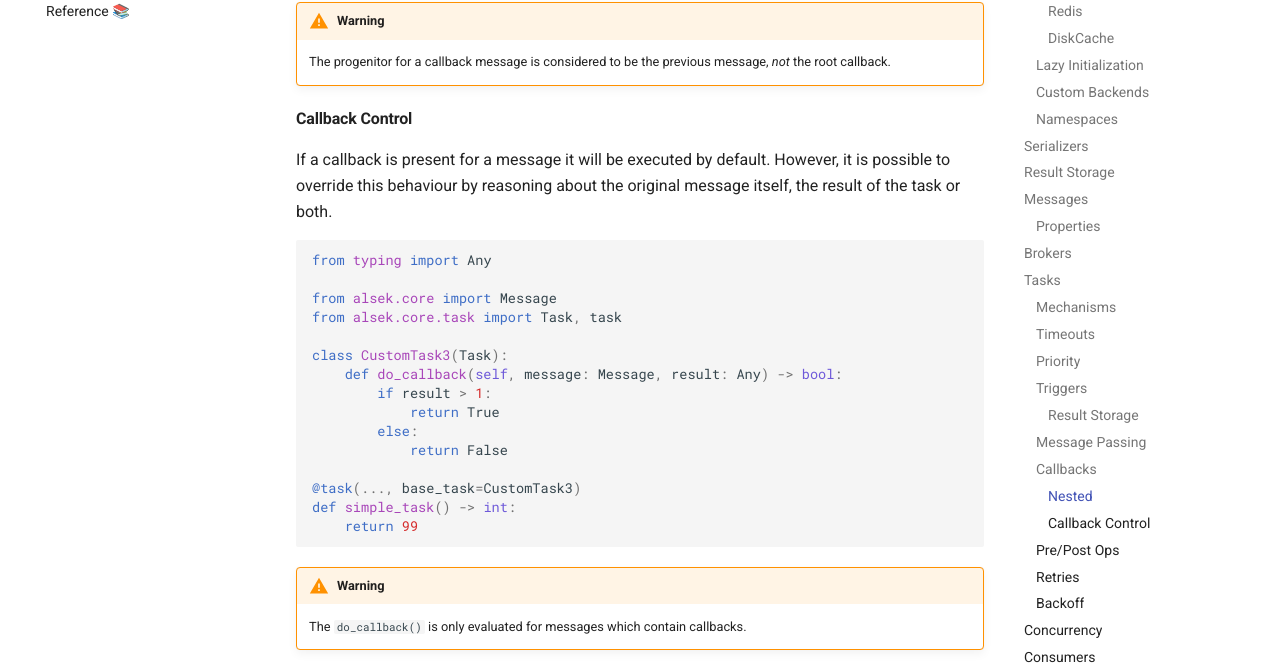
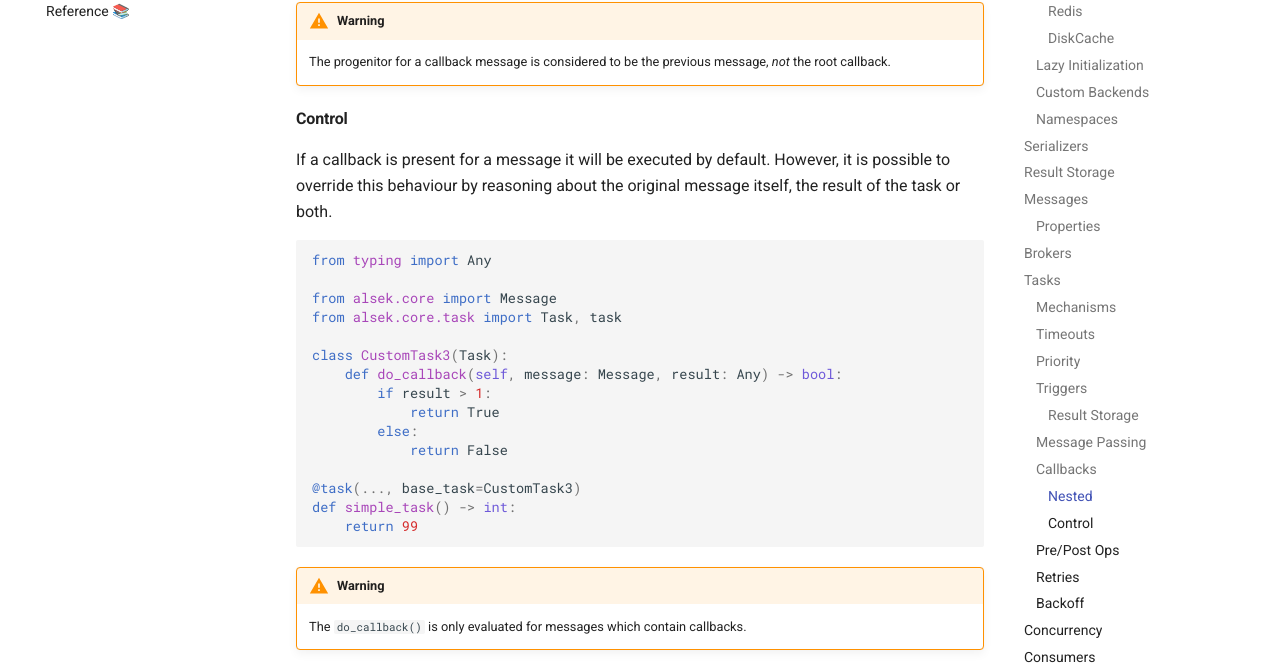
Before and after one commit to TariqAHassan/alsek, an MkDocs documentation site: the page built from docs/guided_tour.md, in a window 1280 px wide and 900 px high, scrolled down 11745 px. Shown: the part 151-816 px from the top of the window. Built offline with MkDocs 1.6.1 and Material for MkDocs 9.7.7, drawn with Linux system fonts in a browser that asks for light colours; comment, search, counter and statistics services are not loaded.

Commit message:
Fix header

```diff
--- a/docs/guided_tour.md
+++ b/docs/guided_tour.md
@@ -592,7 +592,7 @@ _identical_.
     *not* the root callback.
 
 
-#### Callback Control
+#### Control
 
 If a callback is present for a message it will be executed by default.
 However, it is possible to override this behaviour by reasoning about
```
